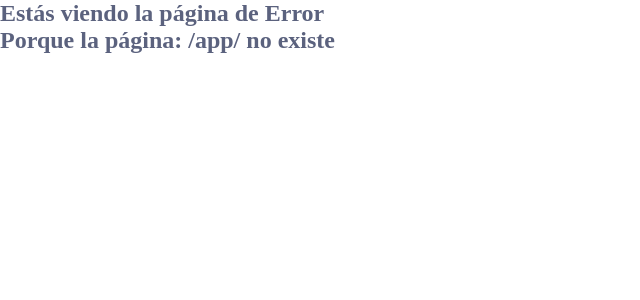
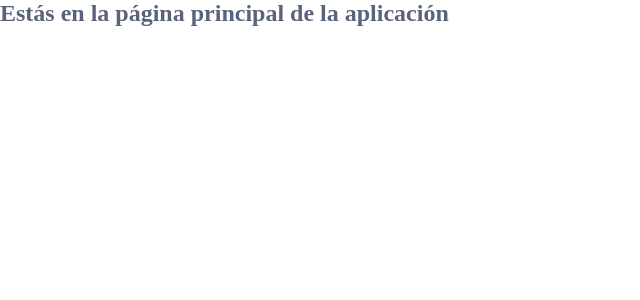
Before and after one commit to KurixDeCuatrocuernos/ProyectoPractica, a React (Vite) app in the folder Frontend/: page /app/ in a window 1280 px wide. Shown: the top 300 px of the page, without its empty margins (0-640 px from the left). Built offline with nearby package versions, Linux system fonts and the light colour scheme.

Commit message:
Añadido modo de redirección a la app

```diff
--- a/Frontend/src/App.jsx
+++ b/Frontend/src/App.jsx
@@ -25,6 +25,7 @@ function App() {
       </header>
 
       <section>
+        {!shouldShowLayout ?
           <Routes>
             <Route path="/" element={<HomePage/>}/>
             <Route path="/home" element={<Navigate to="/" replace />} />
@@ -34,10 +35,18 @@ function App() {
             <Route path="/contact" element={<ContactPage/>}/>
 
             <Route path="/connection" element={debug && <TestPage/>}/>
-
-          <Route path="/app/main" element={<AppHomePage/>}/>
             <Route path="*" element={<ErrorPage/>}/>
           </Routes>
+          :
+          <Routes>
+            <Route path="/app/" element={<AppHomePage/>}/>
+            <Route path="/app/home" element={<Navigate to="/app/" replace />} />
+            <Route path="/app/main" element={<Navigate to="/app/" replace />} />
+
+            <Route path="*" element={<ErrorPage/>}/>
+          </Routes>
+        }
+
       </section>
 
       <footer>
```
Lines whose indentation alone changed are shown as unchanged.
